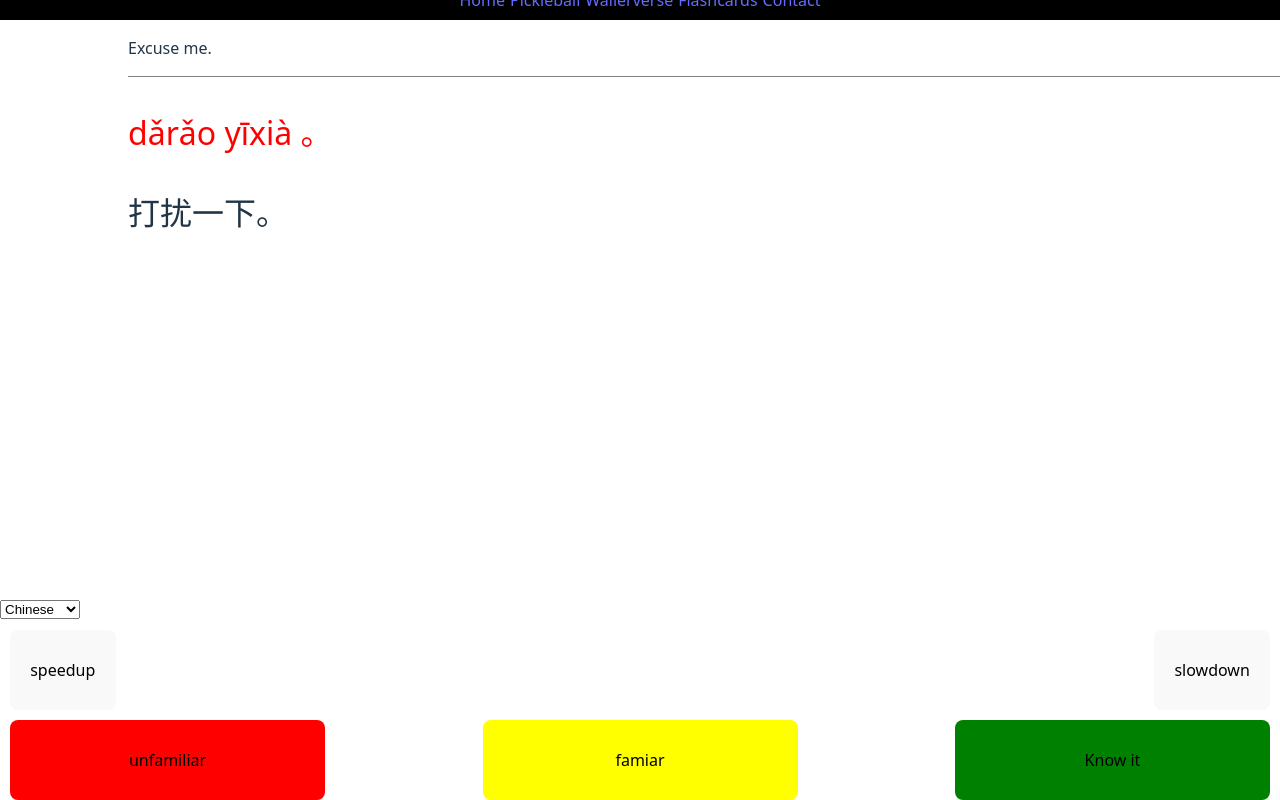
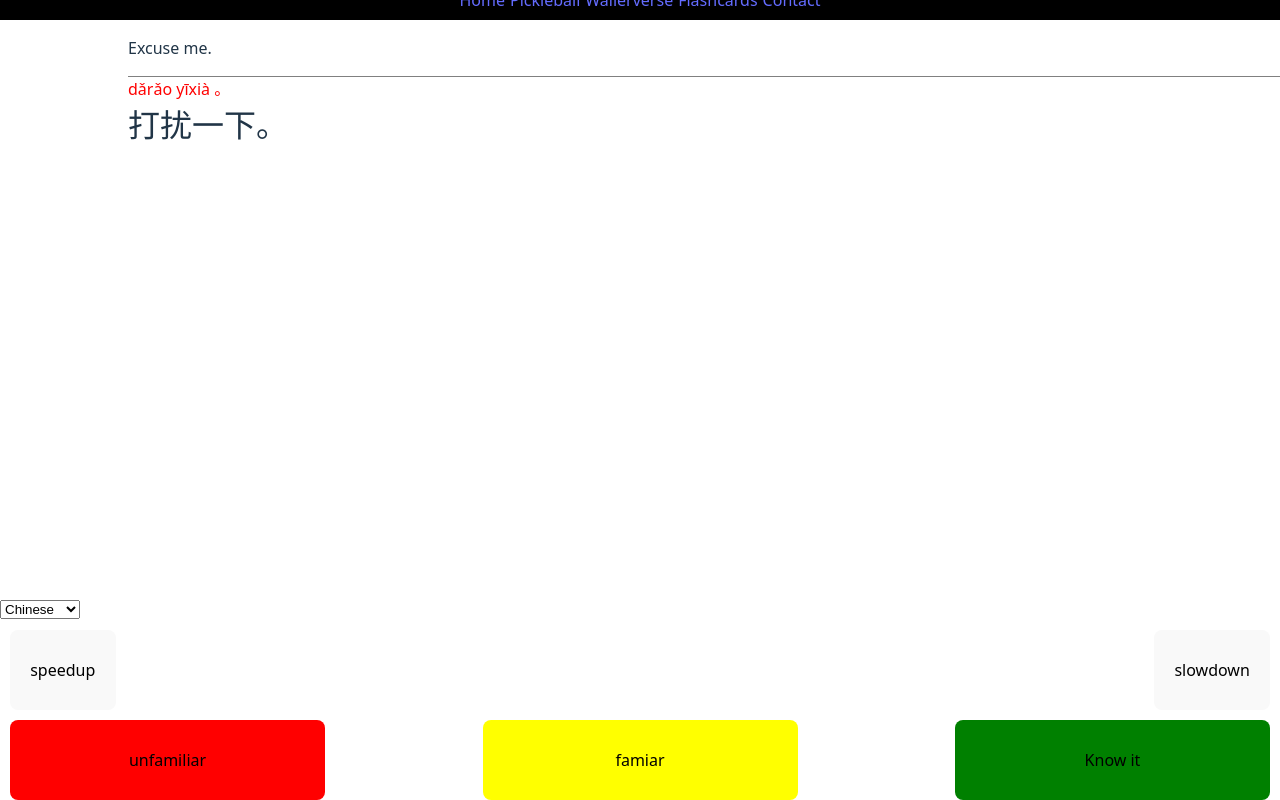
Before and after one commit to JeffWHenderson/world-wide-jeff, a React (Vite) app: page /flashcards in a window 1280 px wide. Both pictures are taken after a click on the element "Reveal". Shown: the part 100-900 px from the top of the page. Built offline with nearby package versions, Linux system fonts and the light colour scheme.

Commit message:
style and add a placeholder for adding pictures

```diff
--- a/src/screens/Language/FlashCards.tsx
+++ b/src/screens/Language/FlashCards.tsx
@@ -66,15 +66,16 @@ const FlashCards = () => {
         <div style={{ height: '70%', marginLeft: "10%", justifyContent: 'center' }}>
             <div>
                 <div style={{ width: '100%' }}>
+                    {cardQueue[cardNumber].picture ? <div>TODO: add pictures to the flashcards</div> : null}
                     <p>{cardQueue[cardNumber]["English"]}</p>
                 </div>
                 {showBack ?
                     <div style={{ fontSize: '2em' }} onClick={() => speak(cardQueue[cardNumber][selectedLanguage], selectedLanguage)}>
                         <div style={{ borderBottom: "1px solid grey" }}></div>
-                        {selectedLanguage === "Arabic" ? <p style={{ color: 'red', height: "1.5em" }}>{cardQueue[cardNumber]["Arabic-English"]}</p> : null}
-                        {selectedLanguage === "Japanese" ? <p style={{ color: 'red', height: "1.5em" }}>{cardQueue[cardNumber]["Romanji"]}</p> : null}
-                        {selectedLanguage === "Chinese" ? <p style={{ color: 'red', height: "1.5em" }}>{cardQueue[cardNumber]["Chinese-Pinyin"]}</p> : null}
-                        <p>{cardQueue[cardNumber][selectedLanguage]}</p>
+                        {selectedLanguage === "Arabic" ? <p style={{ margin: '0px', color: 'red', height: "1.5em", fontSize: '.5em' }}>{cardQueue[cardNumber]["Arabic-English"]}</p> : null}
+                        {selectedLanguage === "Japanese" ? <p style={{ margin: '0px', color: 'red', height: "1.5em", fontSize: '.5em' }}>{cardQueue[cardNumber]["Romanji"]}</p> : null}
+                        {selectedLanguage === "Chinese" ? <p style={{ margin: '0px', color: 'red', height: "1.5em", fontSize: '.5em' }}>{cardQueue[cardNumber]["Chinese-Pinyin"]}</p> : null}
+                        <div>{cardQueue[cardNumber][selectedLanguage]}</div>
                     </div>
                     : null}
             </div>
```
